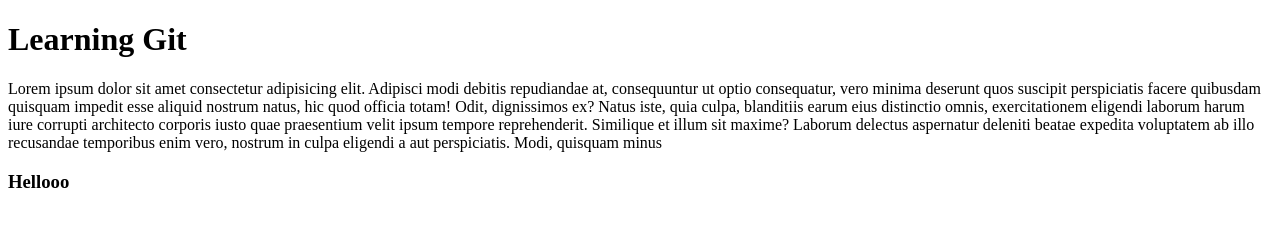
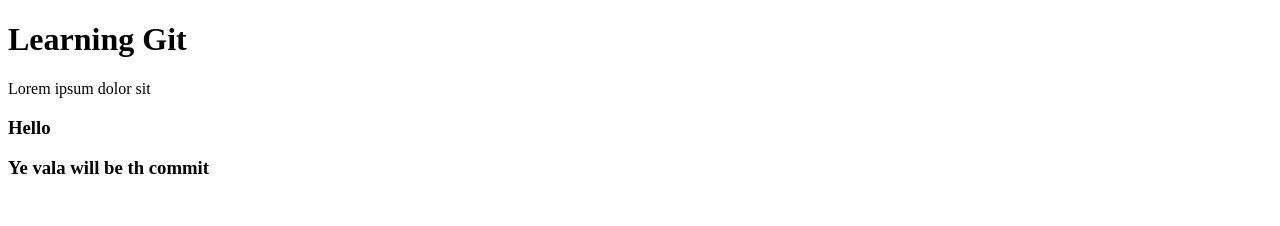
Before and after one commit to Shobhit1505/learning-git, a plain HTML site: page index.html in a window 1280 px wide. Drawn offline with Linux system fonts and the light colour scheme.

```diff
--- a/index.html
+++ b/index.html
@@ -9,17 +9,8 @@
   <body>
     <h1>Learning Git</h1>
     <p>
-      Lorem ipsum dolor sit amet consectetur adipisicing elit. Adipisci modi
-      debitis repudiandae at, consequuntur ut optio consequatur, vero minima
-      deserunt quos suscipit perspiciatis facere quibusdam quisquam impedit esse
-      aliquid nostrum natus, hic quod officia totam! Odit, dignissimos ex? Natus
-      iste, quia culpa, blanditiis earum eius distinctio omnis, exercitationem
-      eligendi laborum harum iure corrupti architecto corporis iusto quae
-      praesentium velit ipsum tempore reprehenderit. Similique et illum sit
-      maxime? Laborum delectus aspernatur deleniti beatae expedita voluptatem ab
-      illo recusandae temporibus enim vero, nostrum in culpa eligendi a aut
-      perspiciatis. Modi, quisquam minus
-    </p>
-    <h3>Hellooo</h3>
+      Lorem ipsum dolor sit</p>
+    <h3>Hello</h3>
+    <h3>Ye vala will be th commit</h3>
   </body>
 </html>
```
Also changed, not shown: about.html (added, +11 -0 lines).
